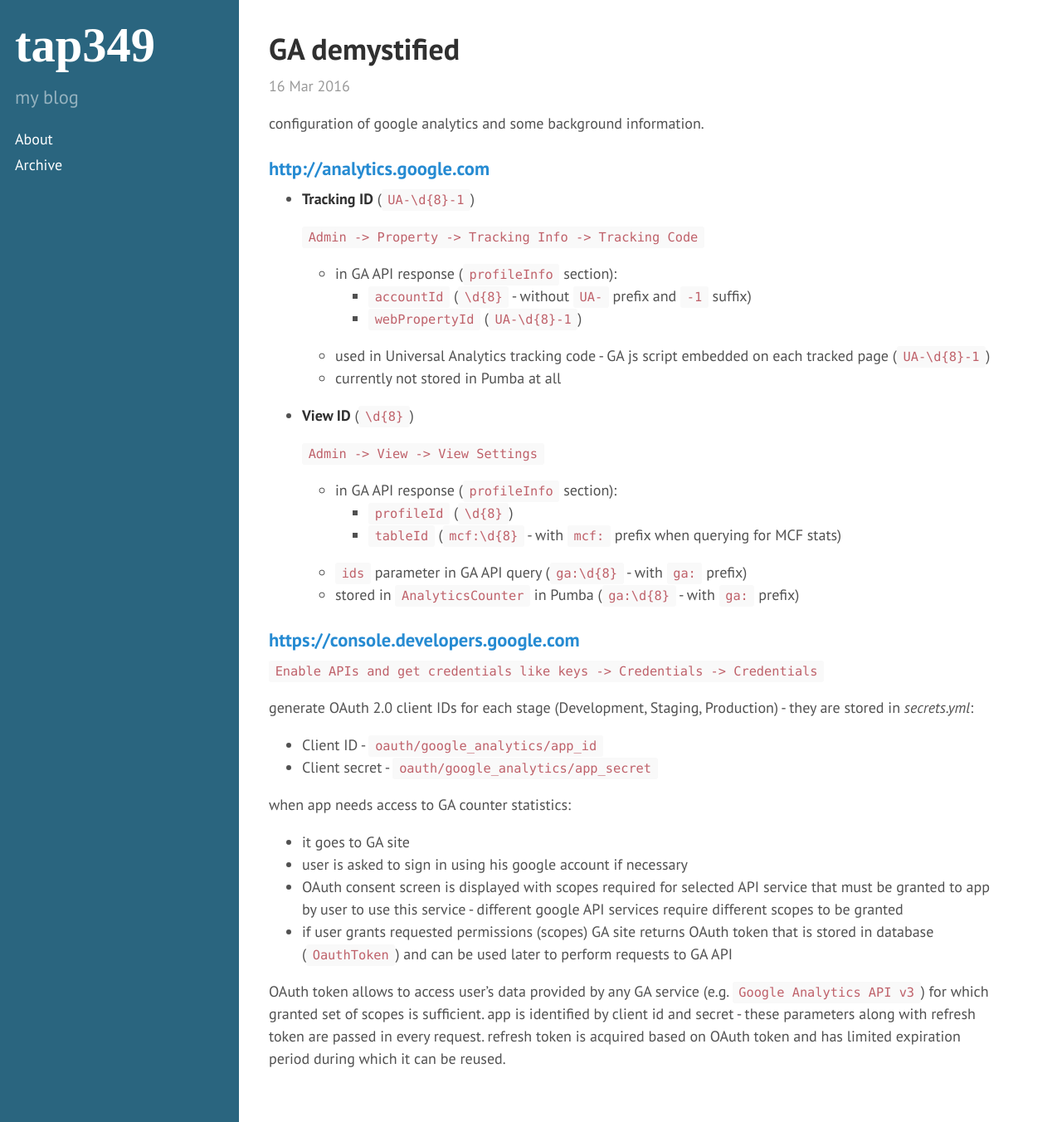
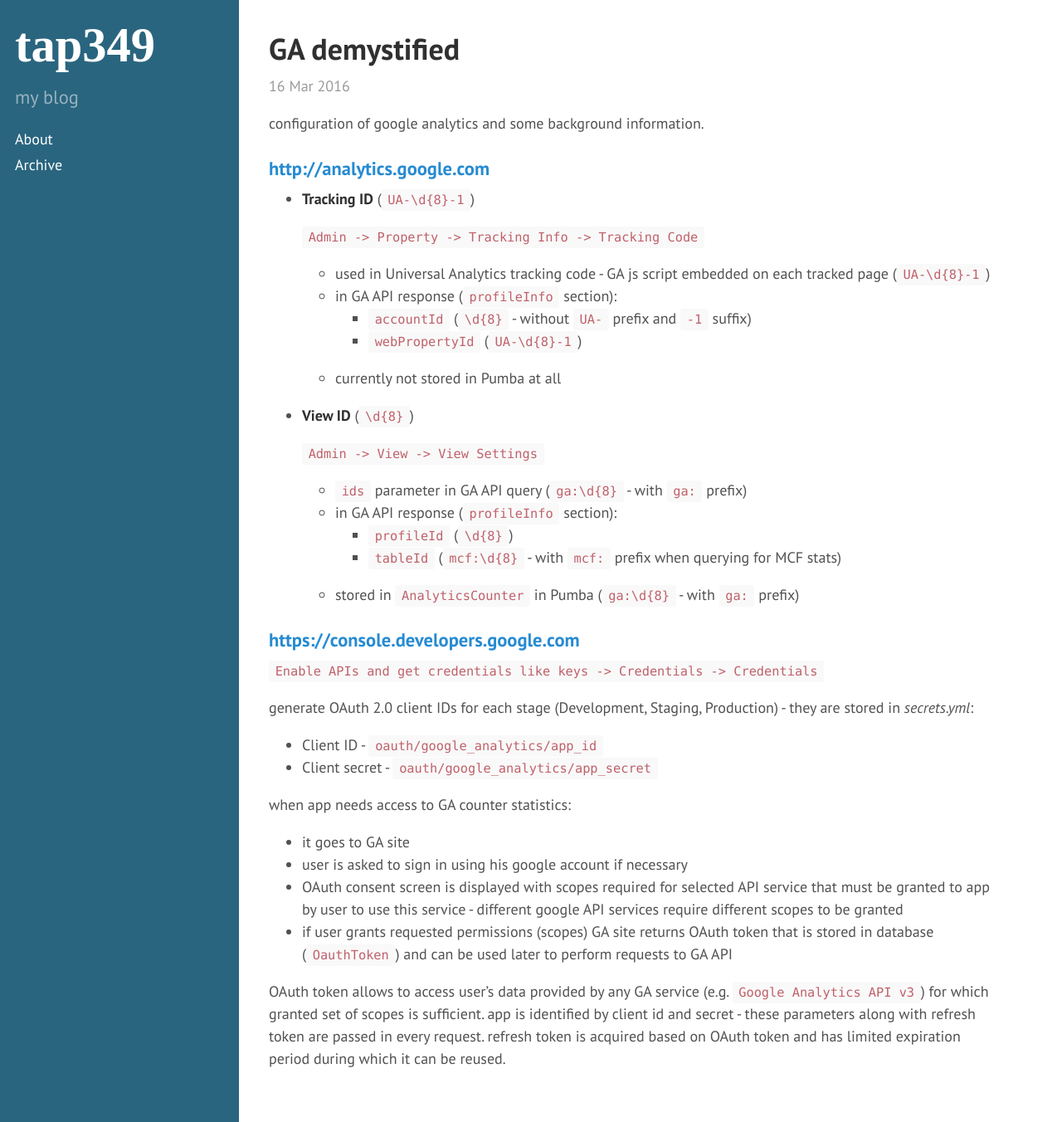
Before and after one commit to tap349/tap349.github.io, a Jekyll site: the page built from _posts/2016-03-16-GA-demystified.md, in a window 1280 px wide and 1352 px high. Shown: the whole window at 83% size. Built offline with Jekyll 4.4.1, drawn with Linux system fonts in a browser that asks for light colours.

Commit message:
update 2016-03-16_14:38:39

```diff
--- a/_posts/2016-03-16-GA-demystified.md
+++ b/_posts/2016-03-16-GA-demystified.md
@@ -16,21 +16,21 @@
 
   `Admin -> Property -> Tracking Info -> Tracking Code`
 
+  - used in Universal Analytics tracking code -
+    GA js script embedded on each tracked page (`UA-\d{8}-1`)
   - in GA API response (`profileInfo` section):
     - `accountId` (`\d{8}` - without `UA-` prefix and `-1` suffix)
     - `webPropertyId` (`UA-\d{8}-1`)
-  - used in Universal Analytics tracking code -
-    GA js script embedded on each tracked page (`UA-\d{8}-1`)
   - currently not stored in Pumba at all
 
 - **View ID** (`\d{8}`)
 
   `Admin -> View -> View Settings`
 
+  - `ids` parameter in GA API query (`ga:\d{8}` - with `ga:` prefix)
   - in GA API response (`profileInfo` section):
     - `profileId` (`\d{8}`)
     - `tableId` (`mcf:\d{8}` - with `mcf:` prefix when querying for MCF stats)
-  - `ids` parameter in GA API query (`ga:\d{8}` - with `ga:` prefix)
   - stored in `AnalyticsCounter` in Pumba (`ga:\d{8}` - with `ga:` prefix)
 
 ### <https://console.developers.google.com>
```
